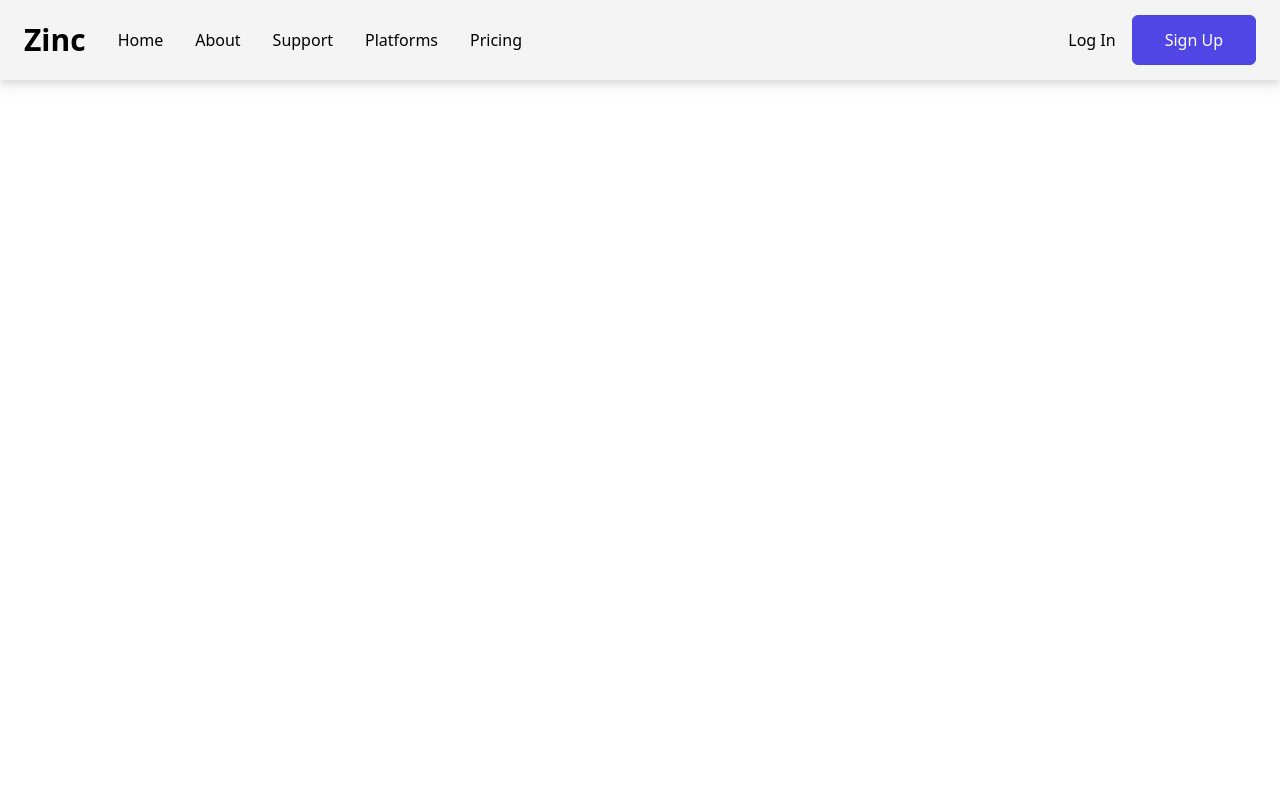
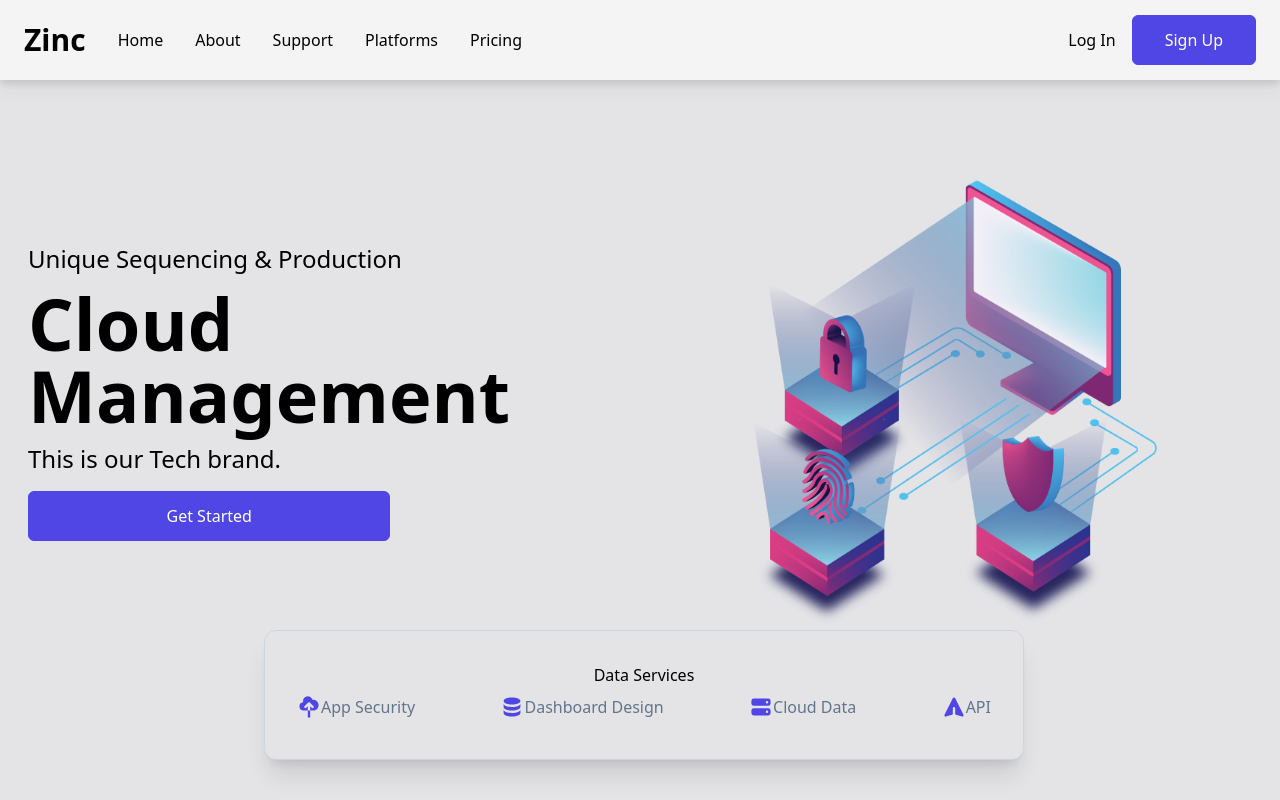
Before and after one commit to pycoder2000/cloud-app, a React (Create React App) app: page / in a window 1280 px wide. Built offline with nearby package versions, Linux system fonts and the light colour scheme.

Commit message:
Added Hero

```diff
--- a/src/App.js
+++ b/src/App.js
@@ -1,9 +1,11 @@
+import Hero from "./components/Hero";
 import Navbar from "./components/Navbar";
 
 function App() {
   return (
     <>
       <Navbar />
+      <Hero />
     </>
   );
 }
--- /dev/null
+++ b/src/components/Hero.jsx
@@ -0,0 +1,40 @@
+import React from 'react'
+import {
+    CloudUploadIcon,
+    DatabaseIcon,
+    PaperAirplaneIcon,
+    ServerIcon,
+} from '@heroicons/react/solid'
+
+import bgImg from '../assets/cyber-bg.png'
+
+const Hero = () => {
+  return (
+    <div name='home' className='w-full h-screen bg-zinc-200 flex flex-col justify-between'>
+        <div className='grid md:grid-cols-2 max-w-[1240px] m-auto'>
+            <div className='flex flex-col justify-center md:items-start w-full px-2 py-8'>
+                <p className='text-2xl'>Unique Sequencing & Production</p>
+                <h1 className='py-3 text-5xl md:text-7xl font-bold'>Cloud Management</h1>
+                <p className='text-2xl'>This is our Tech brand.</p>
+                <button className='py-3 px-6 sm:w-[60%] my-4'>Get Started</button>
+            </div>
+            <div>
+                <img className='w-full' src={bgImg} alt="/" />
+            </div>
+            <div className='absolute flex flex-col py-8 md:min-w-[760px] bottom-[5%]
+            mx-1 md:left-1/2 transform md:-translate-x-1/2 bg-zinc-200
+            border border-slate-300 rounded-xl text-center shadow-xl'>
+                <p>Data Services</p>
+                <div className='flex justify-between flex-wrap px-4'>
+                    <p className='flex px-4 py-2 text-slate-500'><CloudUploadIcon className='h-6 text-indigo-600' /> App Security</p>
+                    <p className='flex px-4 py-2 text-slate-500'><DatabaseIcon className='h-6 text-indigo-600' /> Dashboard Design</p>
+                    <p className='flex px-4 py-2 text-slate-500'><ServerIcon className='h-6 text-indigo-600' /> Cloud Data</p>
+                    <p className='flex px-4 py-2 text-slate-500'><PaperAirplaneIcon className='h-6 text-indigo-600' /> API</p>
+                </div>
+            </div>
+        </div>
+    </div>
+  )
+}
+
+export default Hero
```
